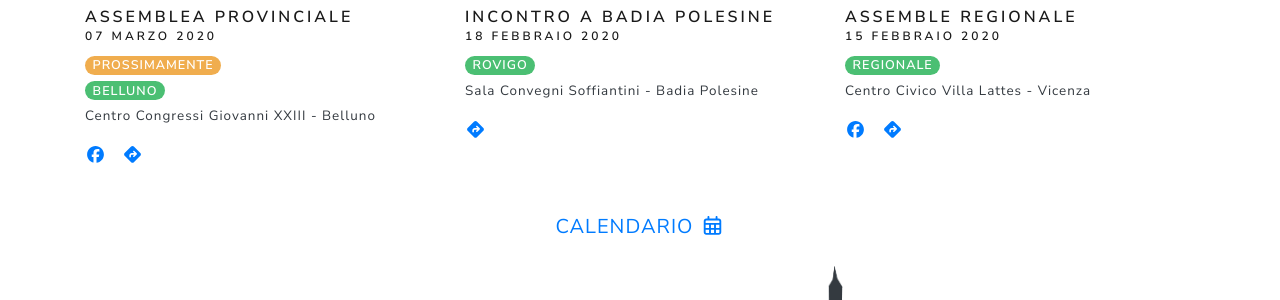
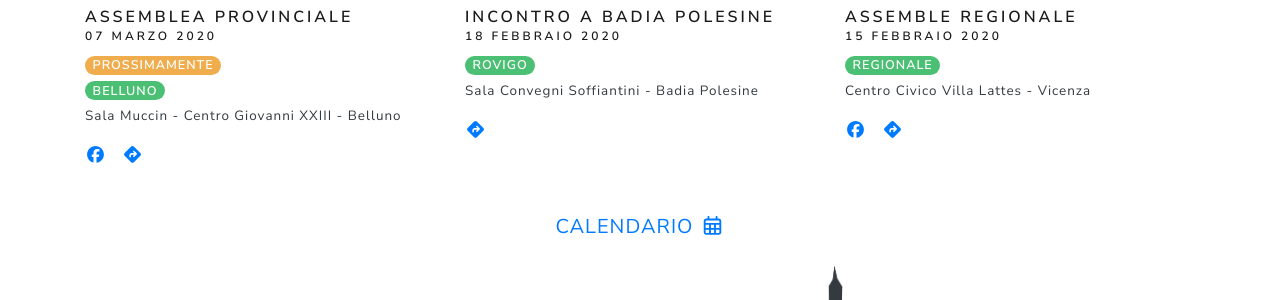
Before and after one commit to venetochevogliamo/venetochevogliamo.it, a Jekyll site: the page built from index.html, in a window 1280 px wide and 900 px high, scrolled down 1400 px. Shown: the part 154-454 px from the top of the window. Built offline with Jekyll 4.4.1, drawn with Linux system fonts in a browser that asks for light colours; nearby versions of some CDN libraries; library files that are not in the unit come from our copies; comment, search, counter and statistics services are not loaded.

Commit message:
Update events.yml

```diff
--- a/_data/events.yml
+++ b/_data/events.yml
@@ -106,6 +106,6 @@
 - date: 2020-03-07 18:00
   name: Assemblea Provinciale
   provincia: Belluno
-  location: Centro Congressi Giovanni XXIII - Belluno
+  location: Sala Muccin - Centro Giovanni XXIII - Belluno
   indirizzo: Piazza G. Piloni, 11 - Belluno
   fb: https://www.facebook.com/events/196723758358808/
```
